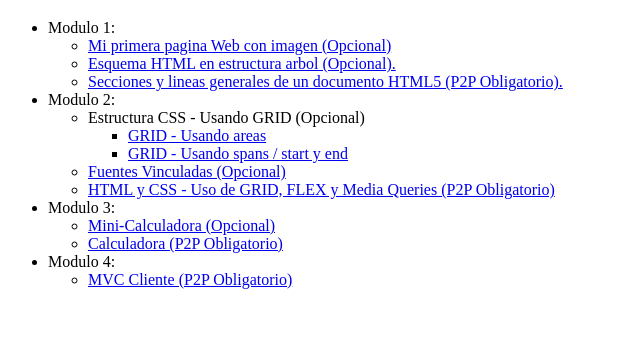
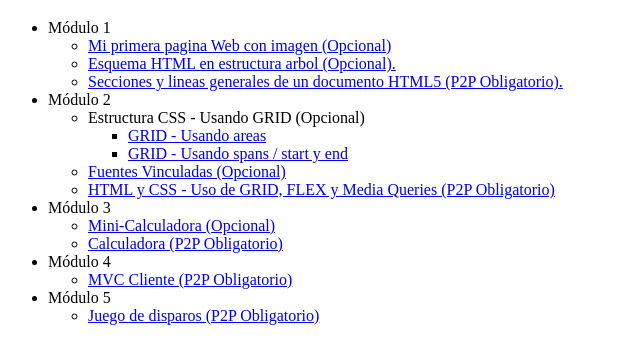
Before and after one commit to Fazeludox/Primeros_pasos, a plain HTML site: page index.html in a window 1280 px wide. Shown: the part 61-424 px from the top of the page, without its empty margins (0-640 px from the left). Drawn offline with Linux system fonts and the light colour scheme.

Commit message:
Actualizado pagina principal con M5 P2P.

```diff
--- a/index.html
+++ b/index.html
@@ -10,13 +10,13 @@
 <body>
     <h1>Indice</h1>
     <ul>
-        <li>Modulo 1: </li>
+        <li>Módulo 1</li>
         <ul>
             <li><a href="M1_T1-pagina_con_imagen/mi_primera_pagina.html">Mi primera pagina Web con imagen (Opcional)</a></li>
             <li><a href="M1_T2-estructura_html/segunda_pagina.html">Esquema HTML en estructura arbol (Opcional).</a></li>
             <li><a href="M1_TP2P-html5_css/tercera_pagina.html">Secciones y lineas generales de un documento HTML5 (P2P Obligatorio).</a></li>
         </ul>
-        <li>Modulo 2:</li>
+        <li>Módulo 2</li>
             <ul>
 
                 <li> Estructura CSS - Usando GRID (Opcional)
@@ -28,14 +28,18 @@
                 <li><a href="M2_T3-fuentes_vinculadas/quinta_pagina.html">Fuentes Vinculadas (Opcional)</a></li>
                 <li><a href="M2_TP2P-html5_media_queries/">HTML y CSS - Uso de GRID, FLEX y Media Queries (P2P Obligatorio)</a></li>
             </ul>
-        <li>Modulo 3:</li>
+        <li>Módulo 3</li>
             <ul>
                 <li><a href="M3_T4-mini_calculadora/septima_pagina.html">Mini-Calculadora (Opcional)</a></li>
                 <li><a href="M3_TP2P-calculadora/index.html">Calculadora (P2P Obligatorio)</a></li>
             </ul>
-        <li>Modulo 4:</li>
+        <li>Módulo 4</li>
         <ul>
             <li><a href="M4_TP2P-mvc_cliente/index.html">MVC Cliente (P2P Obligatorio)</a></li>
+        </ul>
+        <li>Módulo 5</li>
+        <ul>
+            <li><a href="M5_TP2P-juego_de_disparos/index.html">Juego de disparos (P2P Obligatorio)</a></li>
         </ul>
     </ul>
 </body>
```
